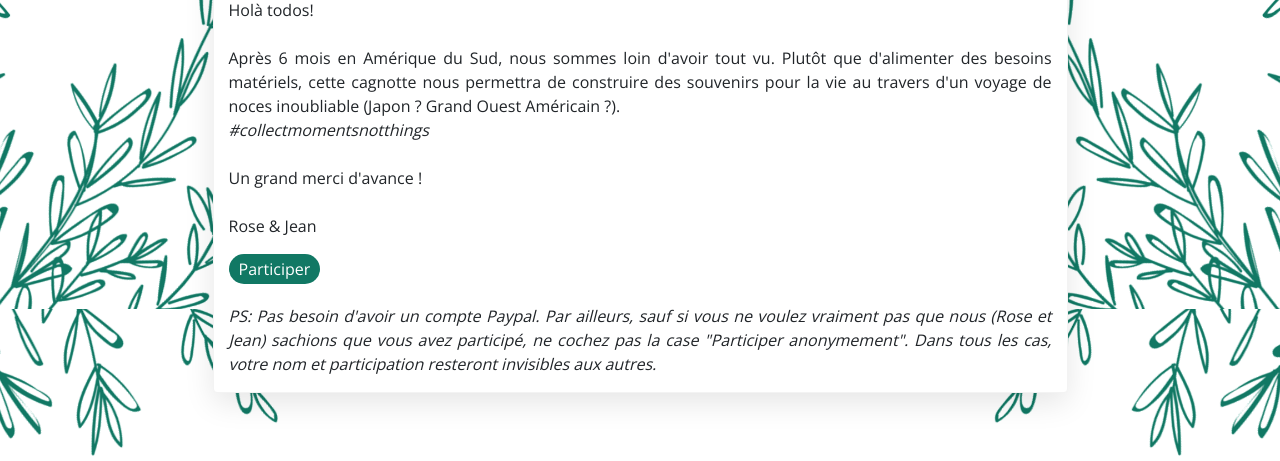
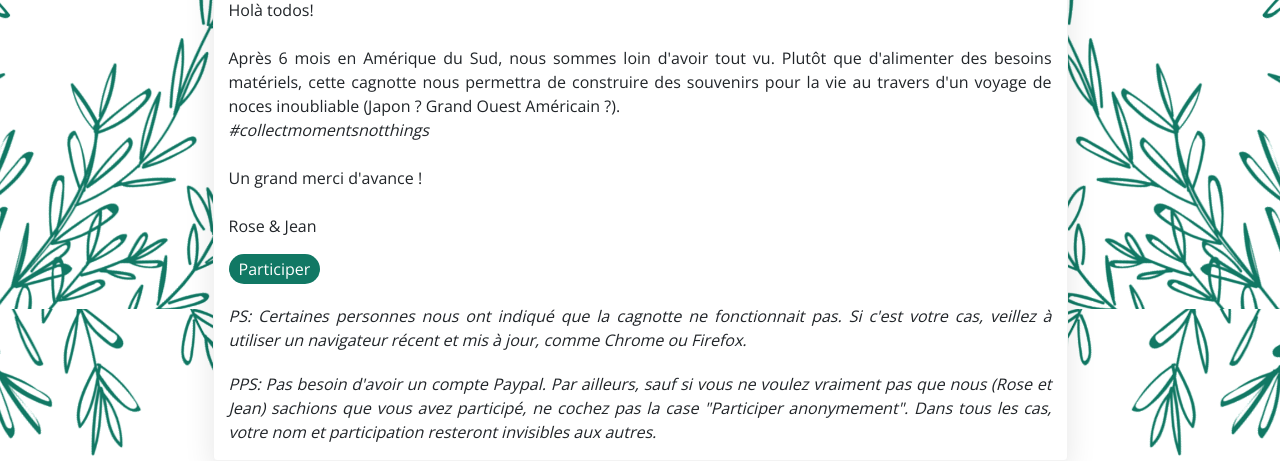
Before and after one commit to jsagl/jsagl.github.io, a plain HTML site: page liste.html in a window 1280 px wide. Shown: the part 491-952 px from the top of the page. Drawn offline with nearby package versions, Linux system fonts and the light colour scheme; a web font is replaced by a local one.

Commit message:
ajout d'un message sur la cagnotte

```diff
--- a/liste.html
+++ b/liste.html
@@ -87,7 +87,8 @@
    						<input type="submit" value="Participer" id="boutton-cagnotte">
 					</form>
 
-					<p><em>PS: Pas besoin d'avoir un compte Paypal. Par ailleurs, sauf si vous ne voulez vraiment pas que nous (Rose et Jean) sachions que vous avez participé, ne cochez pas la case "Participer anonymement". Dans tous les cas, votre nom et participation resteront invisibles aux autres.</em></p>
+					<p><em>PS: Certaines personnes nous ont indiqué que la cagnotte ne fonctionnait pas. Si c'est votre cas, veillez à utiliser un navigateur récent et mis à jour, comme Chrome ou Firefox.</em></p>
+          <p><em>PPS: Pas besoin d'avoir un compte Paypal. Par ailleurs, sauf si vous ne voulez vraiment pas que nous (Rose et Jean) sachions que vous avez participé, ne cochez pas la case "Participer anonymement". Dans tous les cas, votre nom et participation resteront invisibles aux autres.</em></p>
 			    </div>
 			</div>
 		</div>
```
